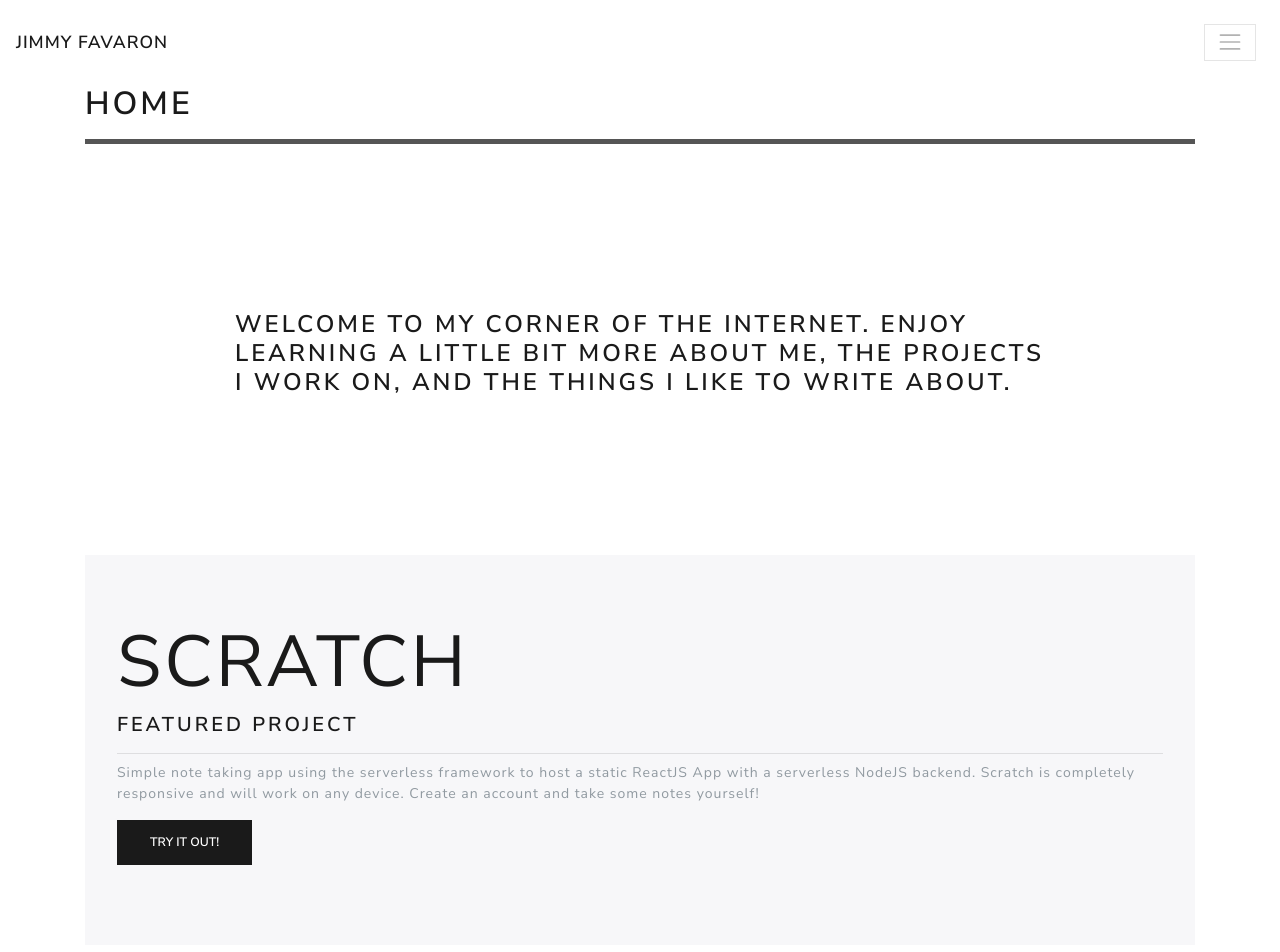
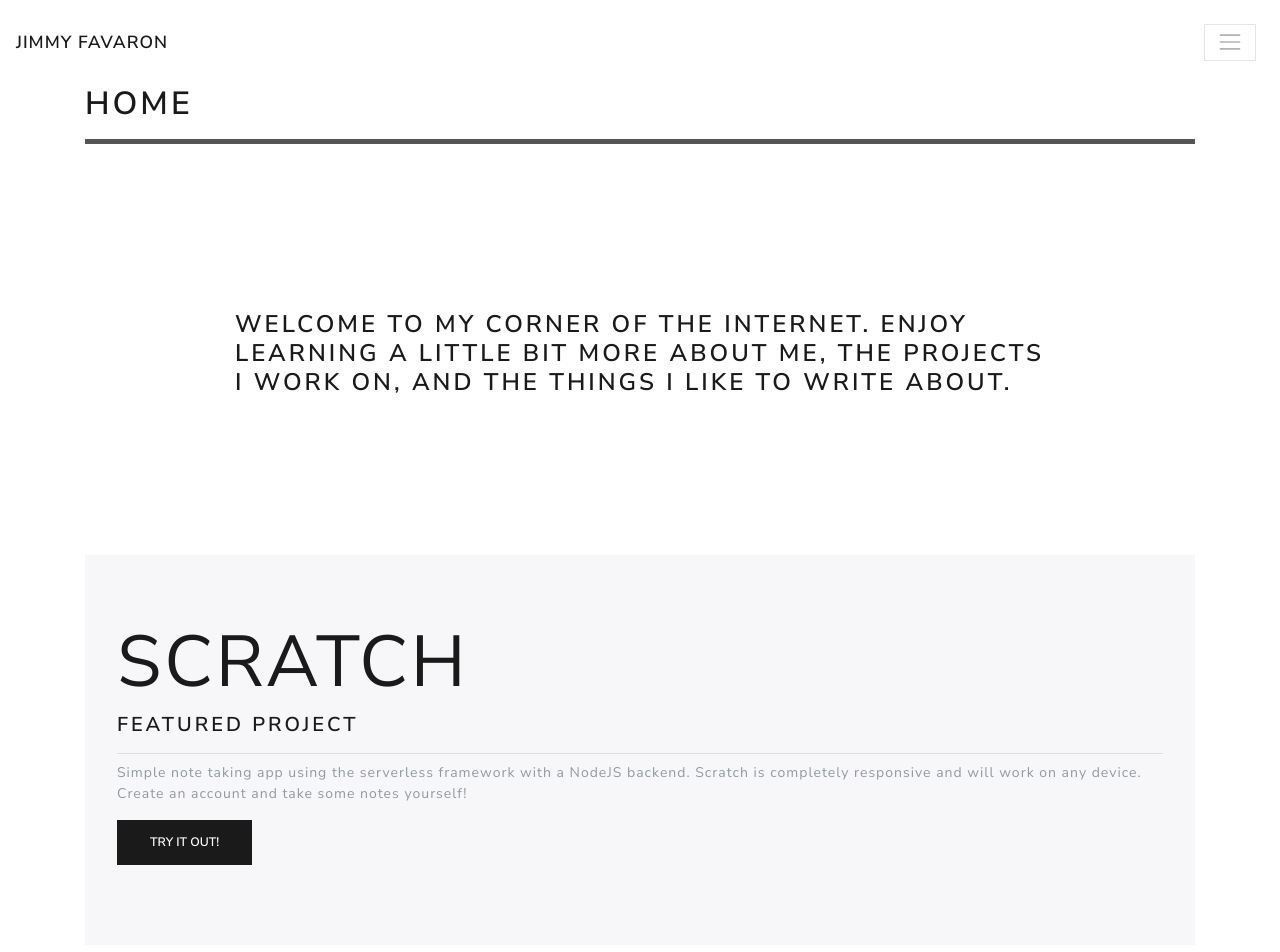
Before and after one commit to favaron-solutions/jimmyfavaron, a React (Create React App) app: page / in a window 1280 px wide. Shown: the top 952 px of the page. Built offline with nearby package versions, Linux system fonts and the light colour scheme.

Commit message:
changing scratch project description

```diff
--- a/src/components/home/HomeBody.js
+++ b/src/components/home/HomeBody.js
@@ -16,7 +16,7 @@ export default class HomeBody extends React.Component {
             <h4>Featured Project</h4>
             <p className="lead"> </p>
             <hr className="my-2" />
-            <p>Simple note taking app using the serverless framework to host a static ReactJS App with a serverless NodeJS backend. Scratch is completely responsive and will work on any device. Create an account and take some notes yourself!</p>
+            <p>Simple note taking app using the serverless framework with a NodeJS backend. Scratch is completely responsive and will work on any device. Create an account and take some notes yourself!</p>
             <p className="lead">
               <a href="http://d32ugifdwq37wt.cloudfront.net/"><Button color="primary"> Try it out! </Button></a>
             </p>
--- a/src/components/projects/ProjectsBody.js
+++ b/src/components/projects/ProjectsBody.js
@@ -23,7 +23,7 @@ export default class ProjectsBody extends React.Component {
             <CardBody>
               <CardTitle>Scratch</CardTitle>
               <CardSubtitle className="inverse-subtitle">Website, Serverless Framework, ReactJs, React Router, Reactstrap</CardSubtitle>
-              <CardText>Simple note taking app using the serverless framework to host a static ReactJS App with a serverless NodeJS backend. Create an account and take some notes yourself!</CardText>
+              <CardText>Simple note taking app using the serverless framework with a NodeJS backend. Scratch is completely responsive and will work on any device. Create an account and take some notes yourself!</CardText>
               <a href="http://d32ugifdwq37wt.cloudfront.net/"><Button> View </Button></a>
             </CardBody>
           </Card>
```
